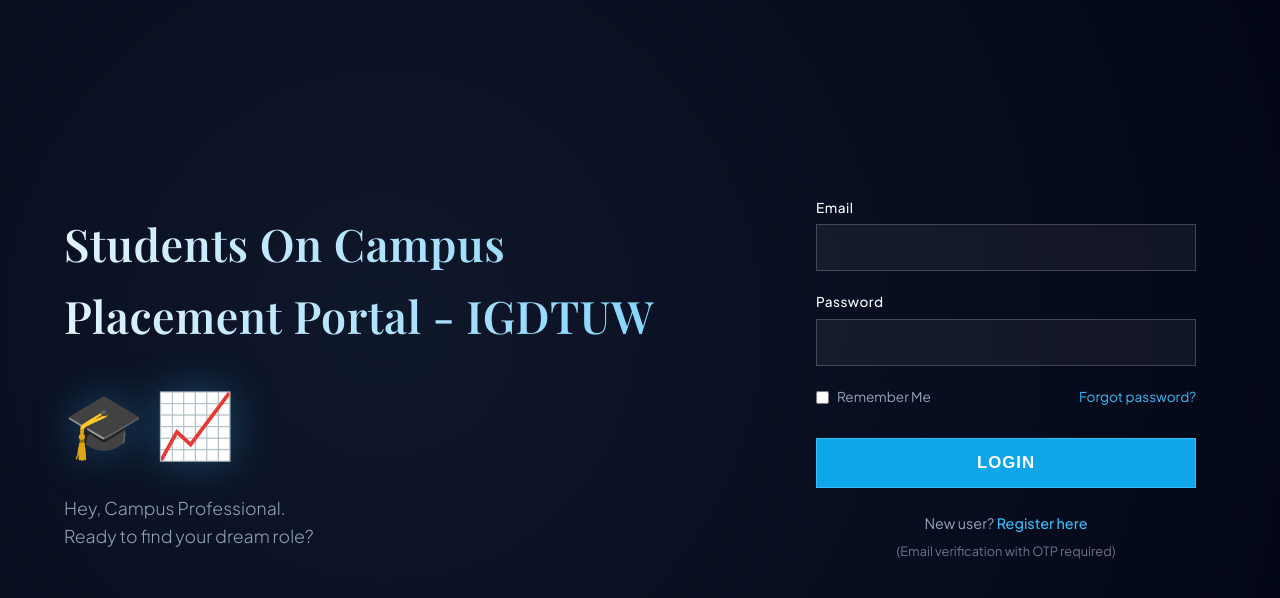
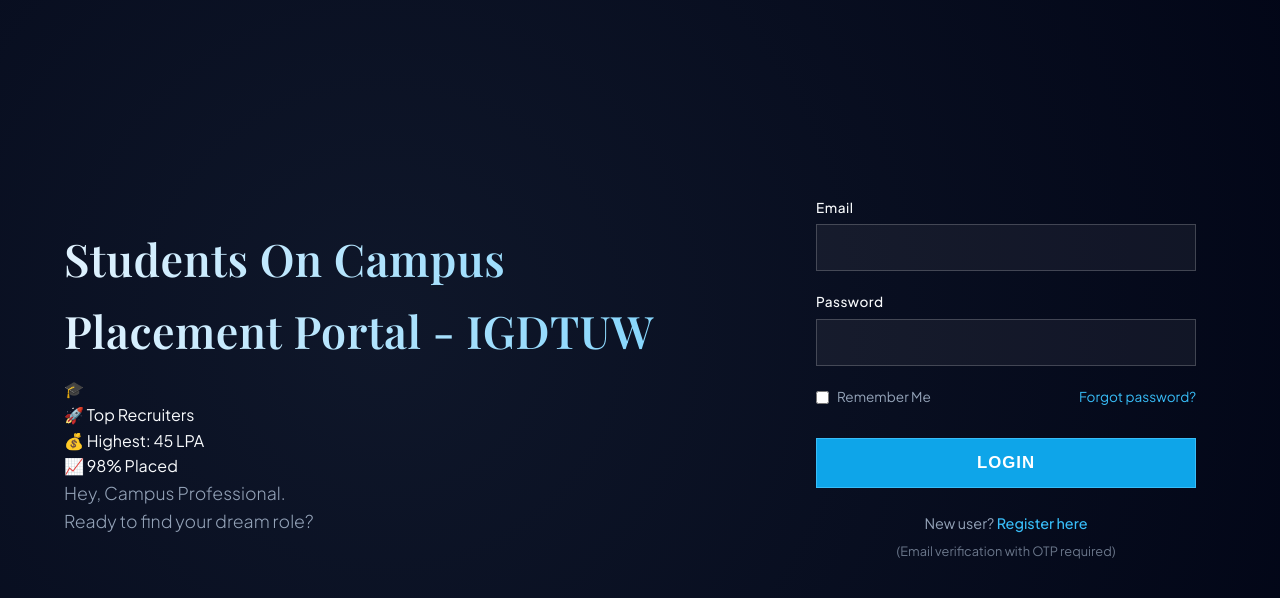
Before and after one commit to lavanayakhosla/TestPlacement, a Flask app: page /auth/login in a window 1280 px wide. Shown: the part 74-672 px from the top of the page. Run offline with Flask 3, Linux system fonts and the light colour scheme; some web fonts are replaced.

Commit message:
Enhance login page with animated showcase and stats

```diff
--- a/templates/login.html
+++ b/templates/login.html
@@ -6,7 +6,21 @@
   <div class="login-left">
     <h1>Students On Campus <br>Placement Portal - IGDTUW </h1>
 
-    <div class="icon-placeholder">🎓 📈</div>
+    <div class="animated-showcase">
+      <div class="glowing-cap">🎓</div>
+
+      <div class="bar-chart">
+        <div class="bar"></div>
+        <div class="bar"></div>
+        <div class="bar"></div>
+        <div class="bar"></div>
+        <div class="bar"></div>
+      </div>
+
+      <div class="floating-stat stat-1">🚀 Top Recruiters</div>
+      <div class="floating-stat stat-2">💰 Highest: 45 LPA</div>
+      <div class="floating-stat stat-3">📈 98% Placed</div>
+    </div>
 
     <p>Hey, Campus Professional.<br>Ready to find your dream role?</p>
   </div>
@@ -14,16 +28,14 @@
   <div class="login-right">
     <form method="post">
 
-
-
       <div class="form-group">
         <label>Email</label>
-        <input type="email" name="email"  required>
+        <input type="email" name="email" required>
       </div>
 
       <div class="form-group">
         <label>Password</label>
-        <input type="password" name="password"  required>
+        <input type="password" name="password" required>
       </div>
 
       <div class="form-options">
```
